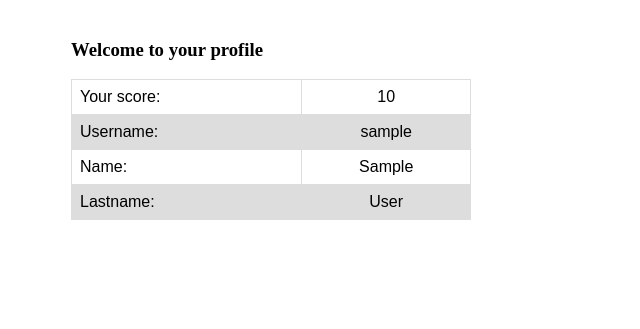
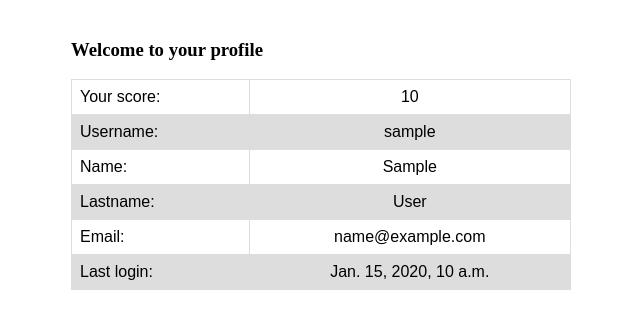
Before and after one commit to Software-Labratory-summer-2022/software-lab-7-microservice, a Django app: template bike_profile/bike_profile/templates/profile.html in a window 1280 px wide. Shown: the top 329 px of the page, without its empty margins (253-893 px from the left). Run offline with Django 4.2, Linux system fonts and the light colour scheme; a user stored in the database is signed in; tables that the repository leaves empty hold one stand-in row (values such as "Sample post"); the template is opened without the code that fills it: most values are stand-ins (such as "Sample title", 1, 10 or a date in 2020).

Commit message:
Connect profile service to auth service for getting user info

```diff
--- a/bike_auth/my_auth/urls.py
+++ b/bike_auth/my_auth/urls.py
@@ -1,9 +1,10 @@
 from django.contrib.auth.views import LoginView
 from django.urls import path
 
-from my_auth.views import RegisterFormView
+from my_auth.views import RegisterFormView, user_details
 
 urlpatterns = [
     path('register/', RegisterFormView.as_view(), name='register'),
-    path('login/', LoginView.as_view(), name='login')
+    path('login/', LoginView.as_view(), name='login'),
+    path('user_details/<str:session_id>', user_details, name='user_details'),
 ]
--- a/bike_profile/bike_profile/templates/profile.html
+++ b/bike_profile/bike_profile/templates/profile.html
@@ -14,7 +14,7 @@
             font-family: arial, sans-serif;
             border-collapse: collapse;
             width: 100%;
-            max-width: 400px;
+            max-width: 500px;
         }
 
         td {
@@ -49,5 +49,13 @@
             <td>Lastname:</td>
             <td>{{ user.last_name }}</td>
         </tr>
+        <tr>
+            <td>Email:</td>
+            <td>{{ user.email }}</td>
+        </tr>
+        <tr>
+            <td>Last login:</td>
+            <td>{{ user.last_login }}</td>
+        </tr>
     </table>
 </div>
```
Also changed, not shown: bike_auth/my_auth/views.py (+18 -0 lines), bike_profile/bike_profile/views.py (+8 -5 lines).
